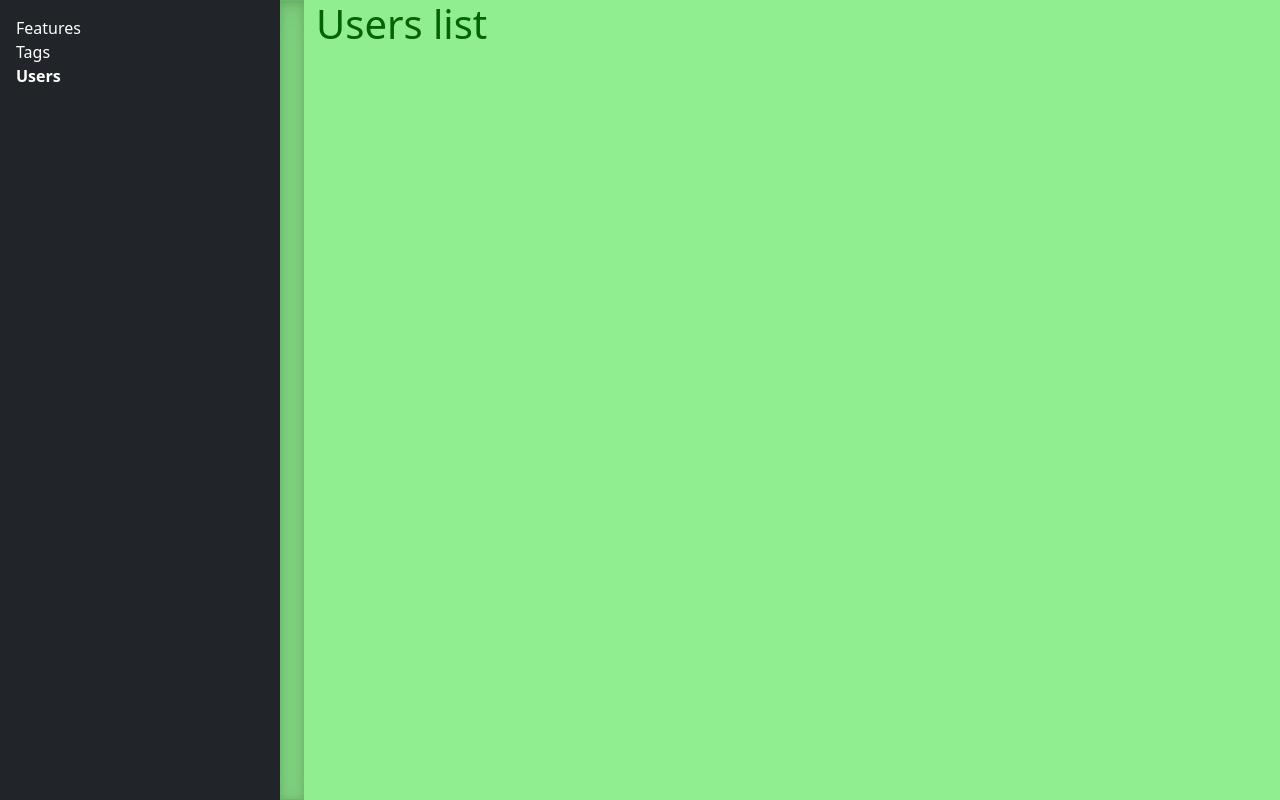
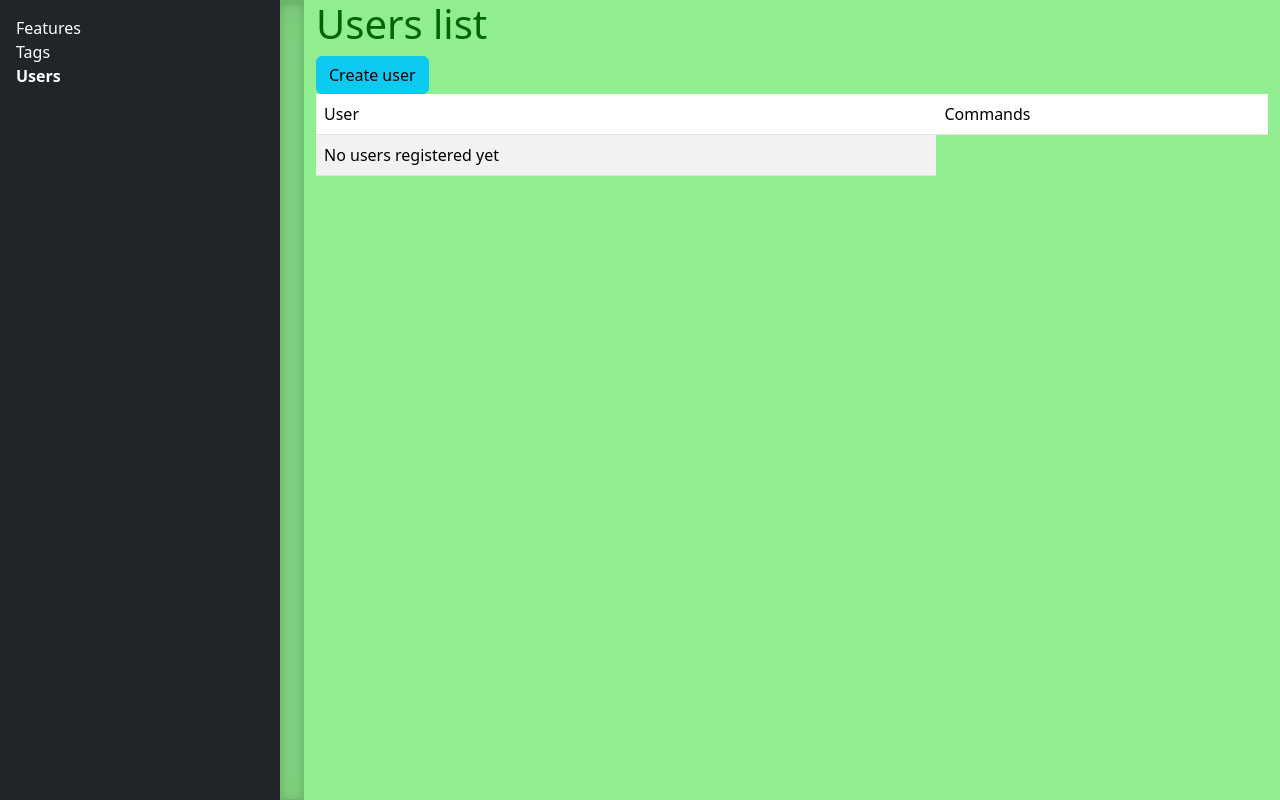
Before and after one commit to Lucioric2000/demo_django_task, a Django app: page /feedbacker/users in a window 1280 px wide. Run offline with Django 4.2, Linux system fonts and the light colour scheme; some libraries are stand-ins or nearby versions.

Commit message:
CRUD on the 3 categories

```diff
--- a/feedbacker/models.py
+++ b/feedbacker/models.py
@@ -14,6 +14,10 @@ class Tag(models.Model):
     name = models.CharField(max_length=80, unique=True)
 
 
+class User(models.Model):
+    name = models.CharField(max_length=80, unique=True)
+
+
 class Project(models.Model):
     name = models.CharField(max_length=80, unique=True)
     description = models.TextField()
--- a/feedbacker/templates/feedbacker/base.html
+++ b/feedbacker/templates/feedbacker/base.html
@@ -42,4 +42,17 @@
 
     </main>
 </body>
+<script>
+    function delayedClose() {
+        setTimeout(function() {
+            document.getElementById('closeButton').click();
+            document.getElementById('name').value = '';
+            const description = document.getElementById('description');
+            if (description!==null) {
+                description.value = '';
+            }
+            window.location.reload();
+        }, 1000); // Delay of 1 second
+    }
+</script>
 </html>
--- a/feedbacker/templates/feedbacker/feature_confirm_delete.html
+++ b/feedbacker/templates/feedbacker/confirm_delete.html
@@ -1,5 +1,5 @@
 
 <form method="post">{% csrf_token %}
-<p>Are you sure you want to delete the feature "{{ object.name }}"?</p>
+<p>Are you sure you want to delete the {{ entity }} "{{ object.name }}"?</p>
     <input type="submit" value="Confirm">
 </form>
--- a/feedbacker/templates/feedbacker/feature_form.html
+++ b/feedbacker/templates/feedbacker/edit_form.html
@@ -4,7 +4,9 @@
   <h1>{{ title }}</h1>
   <form method="post">
     {% csrf_token %}
-    {{ form.as_p }}
+      <table>
+        {{ form.as_table }}
+      </table>
     <button type="submit">Save</button>
   </form>
 {% endblock %}
--- a/feedbacker/templates/feedbacker/users.html
+++ b/feedbacker/templates/feedbacker/users.html
@@ -2,4 +2,59 @@
 {% block title %}Users list{% endblock %}
 {% block contents %}
     <h1>Users list</h1>
+    <!-- Trigger the modal with a button -->
+    <button type="button" class="btn btn-info" data-bs-toggle="modal" data-bs-target="#myModal">Create user</button>
+    <table class="table table-striped">
+    <thead>
+        <td>User</td><td>Commands</td>
+    </thead>
+    <tbody>
+        {% for user in object_list %}
+            <tr>
+                <td>
+                    {{ user.name }}
+                </td><td>
+                    <a href="{% url 'feedbacker:user_edit' user.id %}">(edit)</a>
+                    <a href="{% url 'feedbacker:user_delete' user.id %}">(delete)</a>
+                </td>
+            </tr>
+        {% empty %}
+            <tr><td>No users registered yet</td></tr>
+        {% endfor %}
+    </tbody>
+</table>
+
+<!-- Modal -->
+<div class="modal fade" id="myModal" role="dialog">
+    <div class="modal-dialog">
+
+        <!-- Modal content-->
+        <div class="modal-content">
+            <div class="modal-header">
+                <h4 class="modal-title">Create user</h4>
+                <button type="button" class="btn-close" data-bs-dismiss="modal"></button>
+            </div>
+            <form hx-headers='{"X-CSRFToken": "{{ csrf_token }}"}'>
+                <div class="modal-body">
+                    <table>
+                        <tr>
+                            <td><label for="name">Name:</label></td>
+                            <td><input type="text" id="name" name="name"/></td>
+                        </tr>
+                        <!--tr>
+                            <td><label for="description">Description:</label></td>
+                            <td><textarea id="description" name="description"></textarea></td>
+                        </tr-->
+                    </table>
+                </div>
+                <div class="modal-footer submit-row">
+                    <span id="submit-result"></span>
+                    <button type="submit" class="btn btn-primary" hx-post="{% url 'feedbacker:user_create' %}" hx-swap="innerHTML" hx-target="#submit-result">Create</button>
+                    <button type="button" class="btn btn-secondary" data-bs-dismiss="modal" id="closeButton">Close</button>
+                </div>
+
+            </form>
+        </div>
+    </div>
+</div>
 {% endblock %}
--- a/feedbacker/urls.py
+++ b/feedbacker/urls.py
@@ -27,5 +27,11 @@ urlpatterns = [
     path("features/edit/<int:pk>", views.FeatureEditView.as_view(), name='feature_edit'),
     path("features/delete/<int:pk>", views.FeatureDeleteView.as_view(), name='feature_delete'),
     path("tags", views.TagsView.as_view(), name='tags'),
+    path("tags/add", views.TagCreateView.as_view(), name='tag_create'),
+    path("tags/edit/<int:pk>", views.TagEditView.as_view(), name='tag_edit'),
+    path("tags/delete/<int:pk>", views.TagDeleteView.as_view(), name='tag_delete'),
     path("users", views.UsersView.as_view(), name='users'),
+    path("users/add", views.UserCreateView.as_view(), name='user_create'),
+    path("users/edit/<int:pk>", views.UserEditView.as_view(), name='user_edit'),
+    path("users/delete/<int:pk>", views.UserDeleteView.as_view(), name='user_delete'),
 ] + static(settings.STATIC_URL, document_root=settings.STATIC_ROOT)
--- a/feedbacker/views.py
+++ b/feedbacker/views.py
@@ -1,8 +1,9 @@
 from django.shortcuts import render
 from django.views.generic import TemplateView, ListView, View, UpdateView
-from feedbacker.models import Feature
-from feedbacker.forms import FeatureCreateForm
+from feedbacker.models import Feature, Tag, User
+from feedbacker.forms import FeatureCreateForm, TagCreateForm, UserCreateForm
 from django.http import HttpResponse
+from django.views.generic.edit import DeleteView
 
 # Create your views here.
 categories = ('features', 'tags', 'users')
@@ -22,7 +23,6 @@ class FeaturesView(ListView):
 class FeatureCreateView(View):
     model = Feature
     def post(self, request):
-        print("rp", request.POST, request)
         form = FeatureCreateForm(request.POST)
         if form.is_valid():
             form.save()
@@ -35,28 +35,77 @@ class FeatureEditView(UpdateView):
     model = Feature
     fields = ['name', 'description']
     success_url = "/feedbacker/features"
-
-
-# import generic UpdateView
-from django.views.generic.edit import DeleteView
+    template_name = "feedbacker/edit_form.html"
 
 
 class FeatureDeleteView(DeleteView):
     # specify the model you want to use
     model = Feature
-
+    template_name = "feedbacker/confirm_delete.html"
+    extra_context = {'categories': categories, 'category': 'features', 'entity': 'feature'}
     # can specify success url
-    # url to redirect after successfully
-    # deleting object
+    # url to redirect after successfully deleting object
     success_url = "/feedbacker/features"
 
 
-
-class TagsView(TemplateView):
+class TagsView(ListView):
     template_name = "feedbacker/tags.html"
     extra_context = {'categories': categories, 'category': 'tags'}
+    model = Tag
 
 
-class UsersView(TemplateView):
+class TagCreateView(View):
+    model = Tag
+    def post(self, request):
+        form = TagCreateForm(request.POST)
+        if form.is_valid():
+            form.save()
+            return HttpResponse("Created<script>delayedClose()</script>")
+        else:
+            return HttpResponse("Invalid name", status=200, reason="Invalid name reason")
+
+
+class TagEditView(UpdateView):
+    model = Tag
+    fields = ['name']
+    success_url = "/feedbacker/tags"
+    template_name = "feedbacker/edit_form.html"
+
+
+class TagDeleteView(DeleteView):
+    # specify the model you want to use
+    model = Tag
+    extra_context = {'categories': categories, 'category': 'tags', 'entity': 'tag'}
+    template_name = "feedbacker/confirm_delete.html"
+    success_url = "/feedbacker/tags"
+
+
+class UsersView(ListView):
     template_name = "feedbacker/users.html"
     extra_context = {'categories': categories, 'category': 'users'}
+    model = User
+
+class UserCreateView(View):
+    model = User
+    def post(self, request):
+        form = UserCreateForm(request.POST)
+        if form.is_valid():
+            form.save()
+            return HttpResponse("Created<script>delayedClose()</script>")
+        else:
+            return HttpResponse("Invalid name", status=200, reason="Invalid name reason")
+
+
+class UserEditView(UpdateView):
+    model = User
+    fields = ['name']
+    success_url = "/feedbacker/users"
+    template_name = "feedbacker/edit_form.html"
+
+
+class UserDeleteView(DeleteView):
+    # specify the model you want to use
+    model = User
+    extra_context = {'categories': categories, 'category': 'users', 'entity': 'user'}
+    template_name = "feedbacker/confirm_delete.html"
+    success_url = "/feedbacker/users"
--- a/templates/demo_django_task/projects.html
+++ b/templates/demo_django_task/projects.html
@@ -1,7 +1,7 @@
 {% extends "demo_django_task/base.html" %}
 
 {% block content %}
-  <h1>My Projects</h1>
+  <h1>Lucio Montero Projects</h1>
   <div class="projects">
     {% for project in projects %}
       <div class="project">
```
Also changed, not shown: feedbacker/forms.py (+12 -0 lines), feedbacker/templates/feedbacker/features.html (+0 -8 lines), feedbacker/templates/feedbacker/tags.html (+55 -0 lines), feedbacker/migrations/0005_user.py (added).
